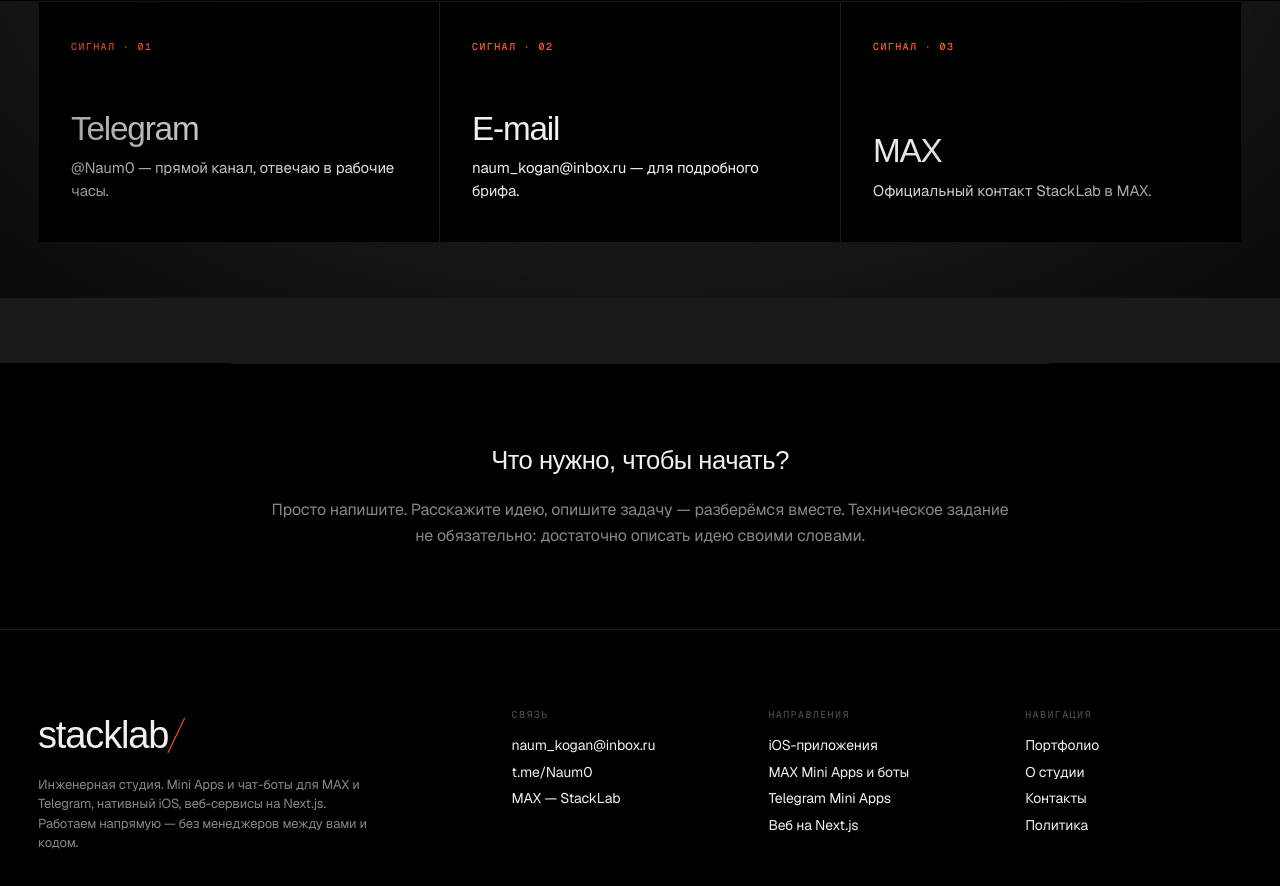
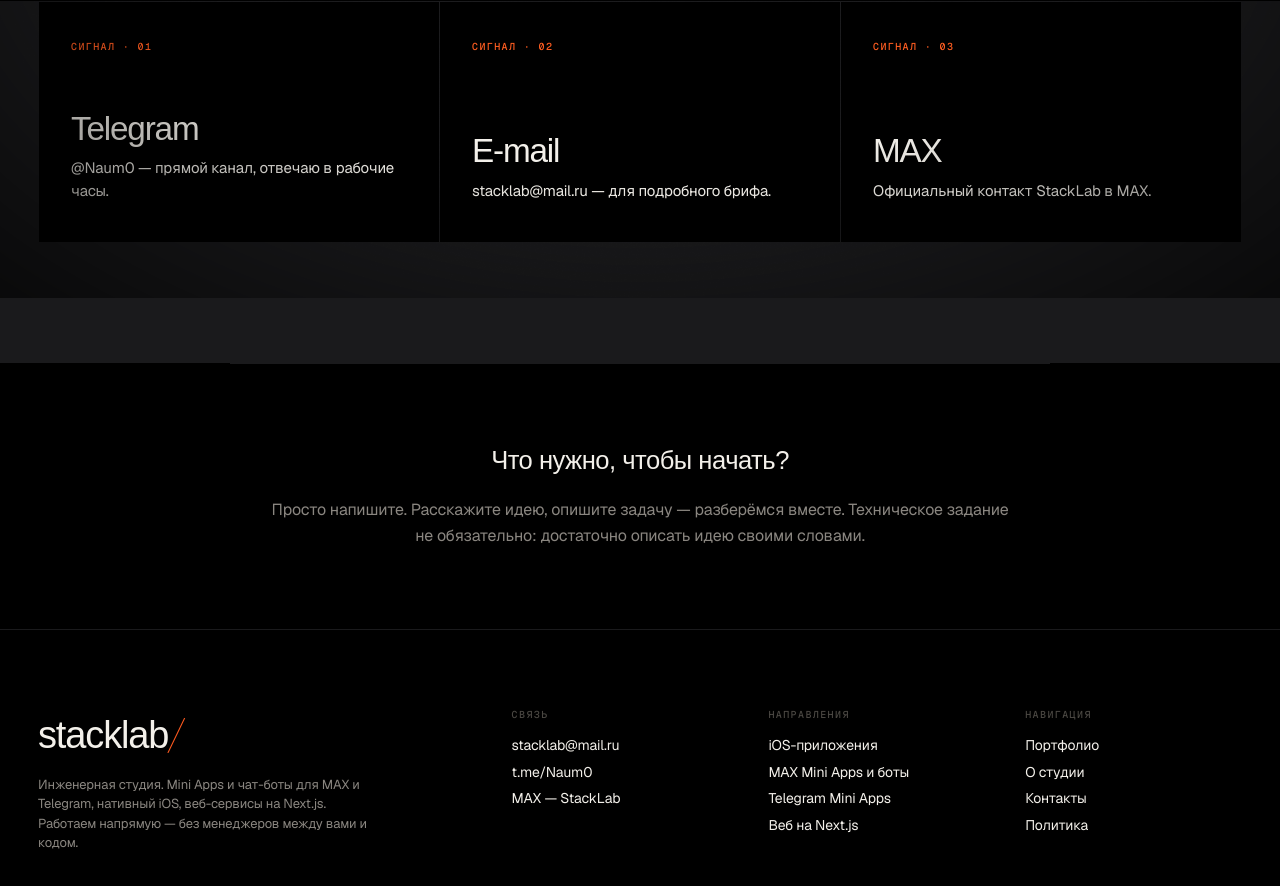
Before and after one commit to Camelot770/my_portfolio, a Next.js app: page /contact in a window 1280 px wide. Shown: the part 502-1388 px from the top of the page. Built offline with nearby package versions, Linux system fonts and the light colour scheme; a web font is replaced by a local one.

Commit message:
Copy: switch contact email to stacklab@mail.ru

```diff
--- a/src/app/contact/ContactContent.tsx
+++ b/src/app/contact/ContactContent.tsx
@@ -72,7 +72,7 @@ export function ContactContent() {
         </a>
         <a
           ref={mailRef}
-          href="mailto:naum_kogan@inbox.ru"
+          href="mailto:stacklab@mail.ru"
           className="about__cell"
           data-cur="link"
           style={{
@@ -99,7 +99,7 @@ export function ContactContent() {
             className="p"
             style={{ marginTop: 12, color: 'var(--fg)', fontSize: 15 }}
           >
-            naum_kogan@inbox.ru — для подробного брифа.
+            stacklab@mail.ru — для подробного брифа.
           </div>
         </a>
         <a
--- a/src/app/privacy/page.tsx
+++ b/src/app/privacy/page.tsx
@@ -86,8 +86,8 @@ const SECTIONS: Array<{ n: string; title: string; content: React.ReactNode }> =
         </ul>
         <p>
           Для реализации — напишите на{' '}
-          <a href="mailto:naum_kogan@inbox.ru" style={{ color: 'var(--accent)' }}>
-            naum_kogan@inbox.ru
+          <a href="mailto:stacklab@mail.ru" style={{ color: 'var(--accent)' }}>
+            stacklab@mail.ru
           </a>
           .
         </p>
--- a/src/components/layout/SiteFooter.tsx
+++ b/src/components/layout/SiteFooter.tsx
@@ -15,7 +15,7 @@ export function SiteFooter() {
       </div>
       <div className="footer__col">
         <h5>Связь</h5>
-        <a href="mailto:naum_kogan@inbox.ru">naum_kogan@inbox.ru</a>
+        <a href="mailto:stacklab@mail.ru">stacklab@mail.ru</a>
         <a
           href="https://t.me/Naum0"
           target="_blank"
--- a/src/components/sections/CtaV2.tsx
+++ b/src/components/sections/CtaV2.tsx
@@ -48,12 +48,12 @@ export function CtaV2() {
           </a>
           <a
             ref={altRef}
-            href="mailto:naum_kogan@inbox.ru"
+            href="mailto:stacklab@mail.ru"
             className="cta__btn alt"
             data-cur="link"
           >
             <span className="d" />
-            naum_kogan@inbox.ru
+            stacklab@mail.ru
           </a>
         </div>
       </div>
--- a/src/components/seo/JsonLd.tsx
+++ b/src/components/seo/JsonLd.tsx
@@ -7,7 +7,7 @@ export function OrganizationJsonLd() {
     logo: 'https://stacklab.su/images/logo.png',
     description:
       'Студия разработки Mini Apps и чат-ботов для MAX, iOS-приложений и веб-сервисов. Полный цикл: от идеи до запуска.',
-    email: 'naum_kogan@inbox.ru',
+    email: 'stacklab@mail.ru',
     areaServed: {
       '@type': 'Country',
       name: 'Россия',
```
